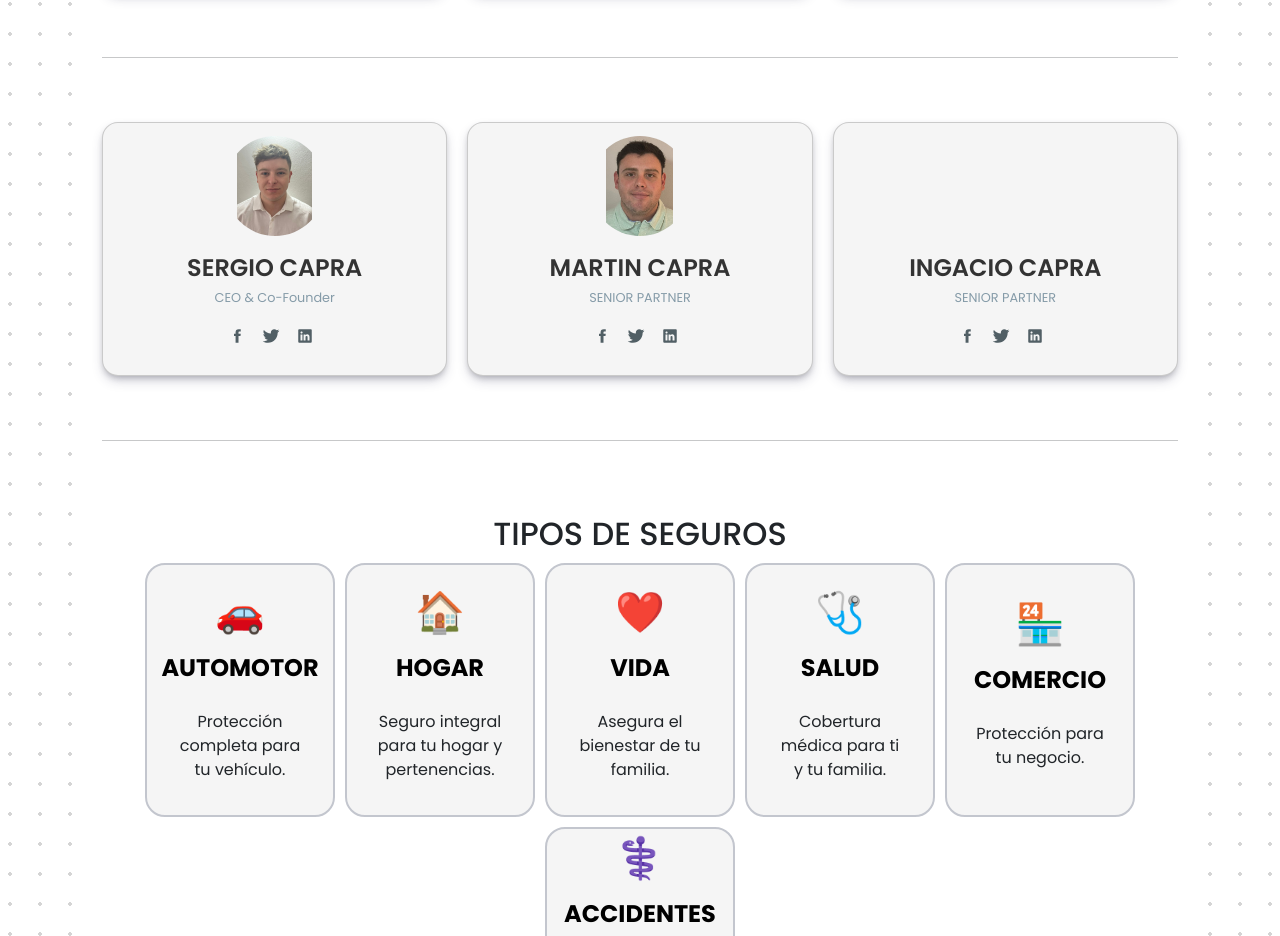
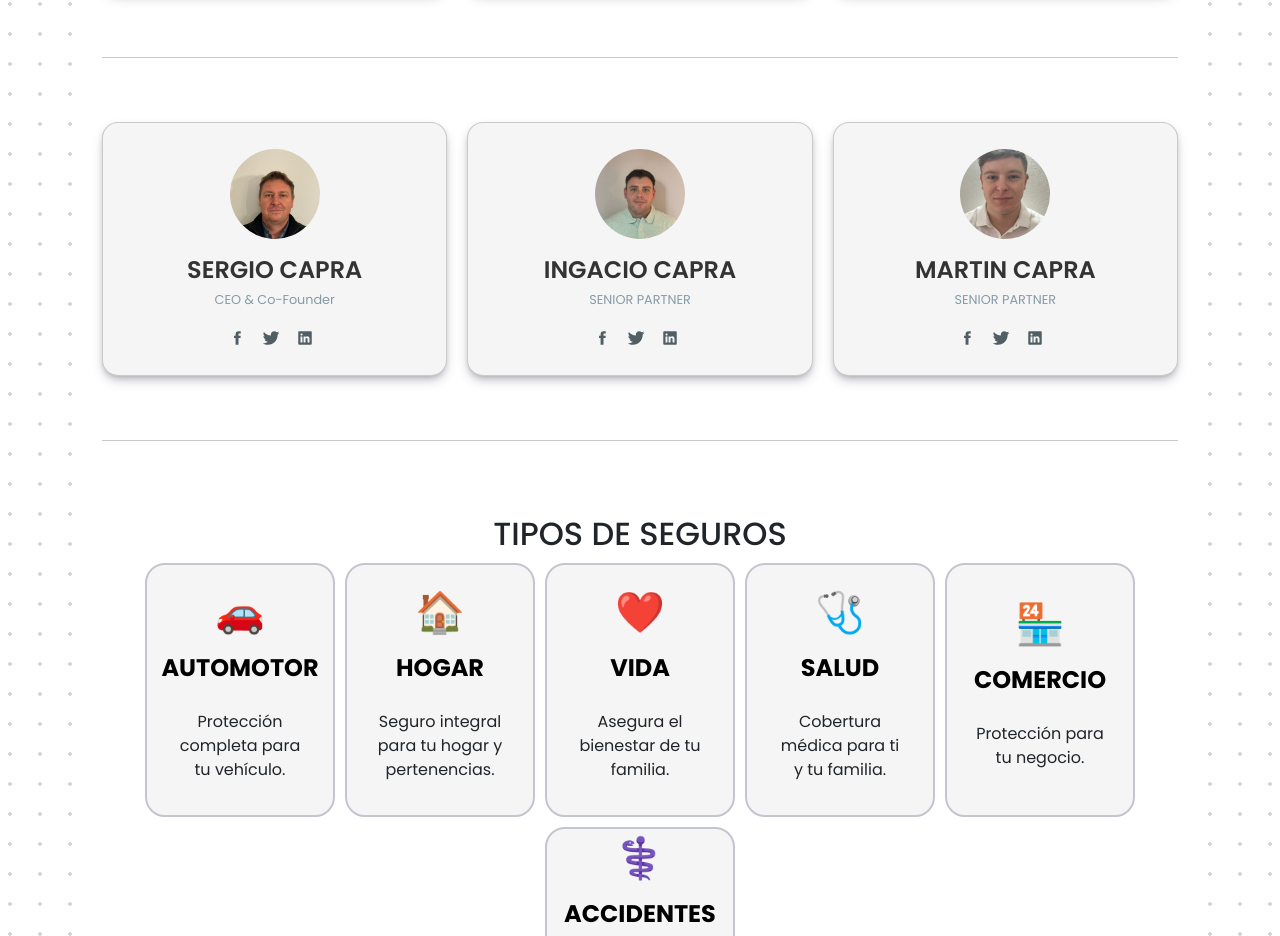
Before and after one commit to Sainte0/BROKER-CAPRA, a React (Create React App) app: page / in a window 1280 px wide. Shown: the part 956-1892 px from the top of the page. Built offline with nearby package versions, Linux system fonts and the light colour scheme.

Commit message:
cambios a fotos cards

```diff
--- a/src/pages/Broker.js
+++ b/src/pages/Broker.js
@@ -6,7 +6,7 @@ import Sponsor from '../components/Sponsor'
 import '../pages/css/Broker.css'
 import martin from '../assets/img/martin.jpg'
 import ignacio from '../assets/img/ignacio.jpg'
-
+import sergio from '../assets/img/sergio.jpg'
 
 
 const insuranceCards = [
@@ -65,7 +65,8 @@ const Broker = () => {
 
                         <div className="card">
                             <div className="card-info">
-                                <div className="card-avatar" style={{ backgroundImage: `url(${martin})` }}></div>
+                                <div className="card-avatar" style={{ backgroundImage: `url(${sergio})` }}></div>
+
                                 <div className="card-title">SERGIO CAPRA</div>
                                 <div className="card-subtitle">CEO &amp; Co-Founder</div>
                             </div>
@@ -95,8 +96,8 @@ const Broker = () => {
                         </div>
                         <div className="card">
                             <div className="card-info">
-                            <div className="card-avatar" style={{ backgroundImage: `url(${ignacio})` }}></div>
-                            <div className="card-title">MARTIN CAPRA</div>
+                                <div className="card-avatar" style={{ backgroundImage: `url(${ignacio})` }}></div>
+                                <div className="card-title">INGACIO CAPRA</div>
                                 <div className="card-subtitle">SENIOR PARTNER</div>
                             </div>
                             <ul className="card-social">
@@ -125,8 +126,8 @@ const Broker = () => {
                         </div>
                         <div className="card">
                             <div className="card-info">
-                                <div className="card-avatar"></div>
-                                <div className="card-title">INGACIO CAPRA</div>
+                                <div className="card-avatar" style={{ backgroundImage: `url(${martin})` }}></div>
+                                <div className="card-title">MARTIN CAPRA</div>
                                 <div className="card-subtitle">SENIOR PARTNER</div>
                             </div>
                             <ul className="card-social">
@@ -153,6 +154,7 @@ const Broker = () => {
                                 </li>
                             </ul>
                         </div>
+
 
                     </div>
 
--- a/src/pages/css/Broker.css
+++ b/src/pages/css/Broker.css
@@ -232,6 +232,7 @@
     transition: transform .2s ease, opacity .2s ease;
 }
 /* Imagen de la tarjeta */
+/* Imagen de la tarjeta */
 .card-avatar {
     --size: 100px;
     width: var(--size);
@@ -239,10 +240,14 @@
     border-radius: 50%;
     transition: transform .2s ease;
     margin-bottom: 1rem;
-    background-size: contain;  /* Ajusta la imagen para que se vea completa */
+    background-size: cover;  /* Ajusta la imagen para que cubra todo el contenedor */
     background-position: center;  /* Centra la imagen en el contenedor */
-    background-repeat: no-repeat;  /* Evita que la imagen se repita */
+    margin: 10px;  /* Añade margen alrededor de la imagen */
+    padding: 5px;  /* Añade un relleno interno para que la imagen no se recorte */
+    background-clip: content-box;  /* Asegura que el relleno no cubra la imagen */
 }
+
+
 
 
 
```
Also changed, not shown: src/assets/img/ignacio.jpg, src/assets/img/sergio.jpg (added).
